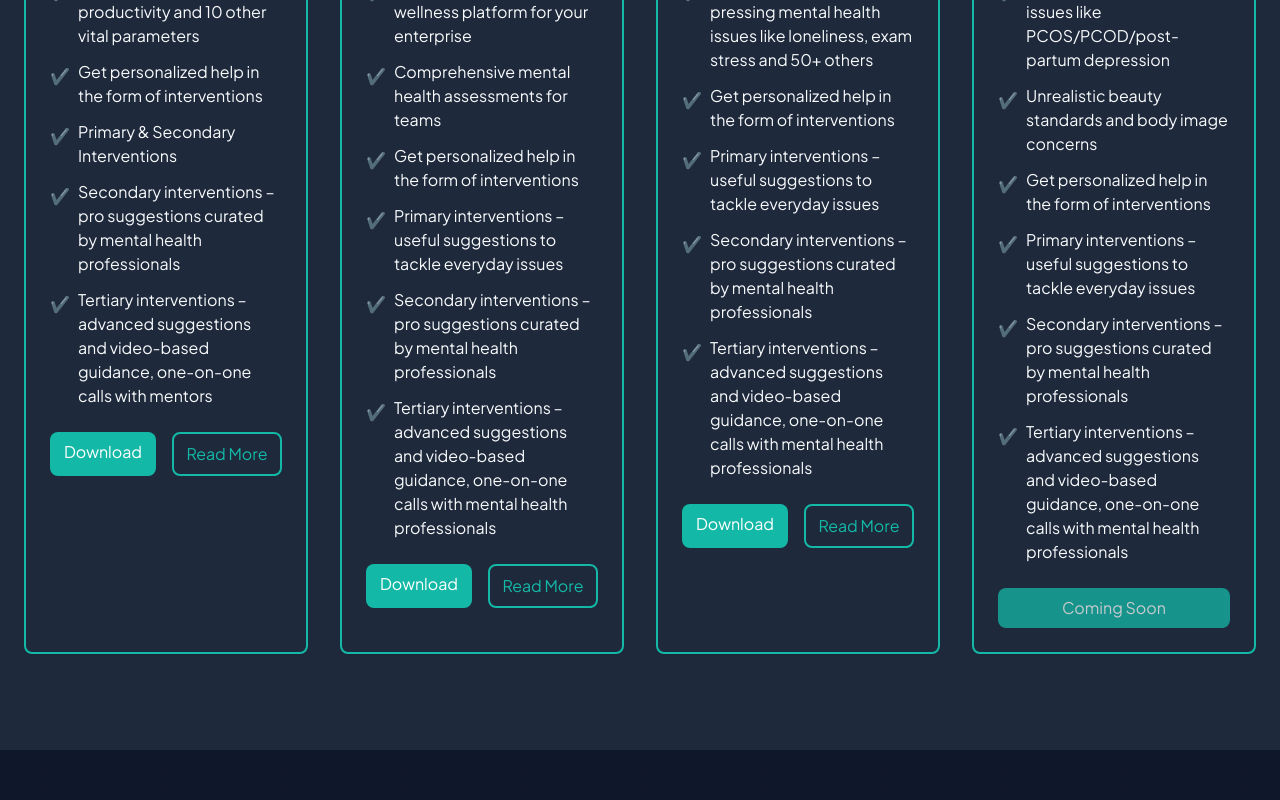
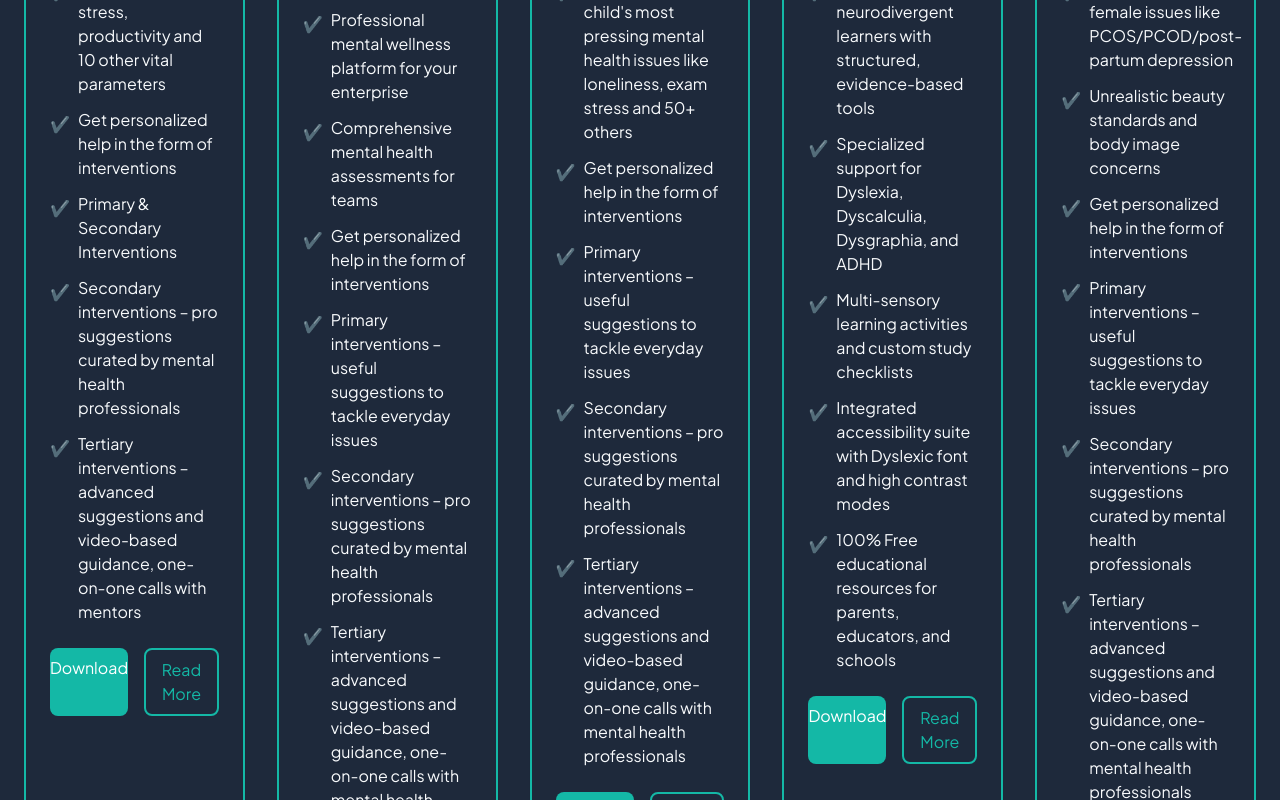
Before and after one commit to dipesh4edutopia/thought-healer-website, a React (Create React App) app in the folder thought-healer/: page / in a window 1280 px wide. Shown: the part 2880-3680 px from the top of the page. Built offline with nearby package versions, Linux system fonts and the light colour scheme; no server answers.

Commit message:
Add LES app download link to LES page and Features section

```diff
--- a/thought-healer/src/components/FeaturesSection.jsx
+++ b/thought-healer/src/components/FeaturesSection.jsx
@@ -62,6 +62,20 @@ const FeaturesSection = () => {
       delay: '200'
     },
     {
+      name: 'LES',
+      features: [
+        'Empowering neurodivergent learners with structured, evidence-based tools',
+        'Specialized support for Dyslexia, Dyscalculia, Dysgraphia, and ADHD',
+        'Multi-sensory learning activities and custom study checklists',
+        'Integrated accessibility suite with Dyslexic font and high contrast modes',
+        '100% Free educational resources for parents, educators, and schools'
+      ],
+      downloadLink: 'https://play.google.com/store/apps/details?id=com.syneptlabs.lesapp',
+      pageLink: '/les',
+      color: 'primary',
+      delay: '250'
+    },
+    {
       name: 'HerMind',
       features: [
         'Monitor pressing female issues like PCOS/PCOD/post-partum depression',
@@ -88,7 +102,7 @@ const FeaturesSection = () => {
           </h2>
         </div>
 
-        <div className="grid grid-cols-1 md:grid-cols-2 lg:grid-cols-4 gap-6 sm:gap-8">
+        <div className="grid grid-cols-1 md:grid-cols-2 lg:grid-cols-3 xl:grid-cols-5 gap-6 sm:gap-8">
           {products.map((product, index) => (
             <div
               key={index}
--- a/thought-healer/src/pages/LES.jsx
+++ b/thought-healer/src/pages/LES.jsx
@@ -277,6 +277,16 @@ const LES = () => {
               </button>
 
               <a
+                href="https://play.google.com/store/apps/details?id=com.syneptlabs.lesapp"
+                target="_blank"
+                rel="noopener noreferrer"
+                className="hidden lg:inline-flex items-center space-x-2 px-4 py-2.5 rounded-xl border-2 border-teal-500 text-teal-600 dark:text-teal-400 font-semibold text-sm hover:bg-teal-50 dark:hover:bg-teal-900/30 transition transform hover:scale-105"
+              >
+                <span>📲</span>
+                <span>Download App</span>
+              </a>
+
+              <a
                 href="#solutions"
                 className="px-5 py-2.5 rounded-xl bg-gradient-to-r from-teal-500 to-emerald-600 hover:from-teal-400 hover:to-emerald-500 text-white text-sm font-semibold shadow-lg shadow-teal-500/25 transition transform hover:-translate-y-0.5"
               >
@@ -315,7 +325,16 @@ const LES = () => {
             <a href="#solutions" onClick={() => setIsMobileOpen(false)} className="block py-2 text-slate-700 dark:text-slate-300 hover:text-teal-600">Learning Solutions</a>
             <a href="#accessibility" onClick={() => setIsMobileOpen(false)} className="block py-2 text-slate-700 dark:text-slate-300 hover:text-teal-600">Accessibility</a>
             <a href="#testimonials" onClick={() => setIsMobileOpen(false)} className="block py-2 text-slate-700 dark:text-slate-300 hover:text-teal-600">Expert Endorsements</a>
-            <div className="pt-2">
+            <div className="pt-2 space-y-2">
+              <a
+                href="https://play.google.com/store/apps/details?id=com.syneptlabs.lesapp"
+                target="_blank"
+                rel="noopener noreferrer"
+                onClick={() => setIsMobileOpen(false)}
+                className="w-full block py-2.5 text-center text-teal-600 dark:text-teal-400 border-2 border-teal-500 rounded-xl font-semibold hover:bg-teal-50 dark:hover:bg-teal-900/30 transition"
+              >
+                📲 Download App
+              </a>
               <a href="#solutions" onClick={() => setIsMobileOpen(false)} className="w-full block py-2.5 text-center text-white bg-gradient-to-r from-teal-500 to-emerald-600 rounded-xl font-semibold">
                 Explore Free App →
               </a>
@@ -355,6 +374,15 @@ const LES = () => {
                   className="w-full sm:w-auto px-8 py-4 rounded-xl bg-gradient-to-r from-teal-500 to-emerald-600 hover:from-teal-400 hover:to-emerald-500 text-white font-bold text-base shadow-xl shadow-teal-500/25 transition transform hover:-translate-y-0.5 text-center"
                 >
                   Browse Free Learning Modules →
+                </a>
+                <a
+                  href="https://play.google.com/store/apps/details?id=com.syneptlabs.lesapp"
+                  target="_blank"
+                  rel="noopener noreferrer"
+                  className="w-full sm:w-auto px-8 py-4 rounded-xl border-2 border-teal-500 text-teal-600 dark:text-teal-400 font-bold text-base hover:bg-teal-50 dark:hover:bg-teal-900/20 transition transform hover:-translate-y-0.5 text-center flex items-center justify-center space-x-2"
+                >
+                  <span>📲</span>
+                  <span>Download App</span>
                 </a>
                 <button
                   onClick={handleAudioDemo}
@@ -665,12 +693,21 @@ const LES = () => {
           <p className="text-xs sm:text-sm text-slate-600 dark:text-slate-400">
             Join thousands of parents and educators turning learning differences into superpowers with LES. 100% Free forever.
           </p>
-          <div className="pt-2">
+          <div className="pt-2 flex flex-col sm:flex-row items-center justify-center gap-4">
             <a
               href="#solutions"
-              className="inline-block px-8 py-3 rounded-xl bg-gradient-to-r from-teal-500 to-emerald-600 text-white font-bold text-sm shadow-xl shadow-teal-500/25"
+              className="px-8 py-3 rounded-xl bg-gradient-to-r from-teal-500 to-emerald-600 text-white font-bold text-sm shadow-xl shadow-teal-500/25"
             >
               Explore Free Modules Today
+            </a>
+            <a
+              href="https://play.google.com/store/apps/details?id=com.syneptlabs.lesapp"
+              target="_blank"
+              rel="noopener noreferrer"
+              className="px-8 py-3 rounded-xl border-2 border-teal-500 text-teal-600 dark:text-teal-400 font-bold text-sm hover:bg-teal-50 dark:hover:bg-teal-900/20 transition flex items-center space-x-2"
+            >
+              <span>📲</span>
+              <span>Download App on Google Play</span>
             </a>
           </div>
         </div>
```
